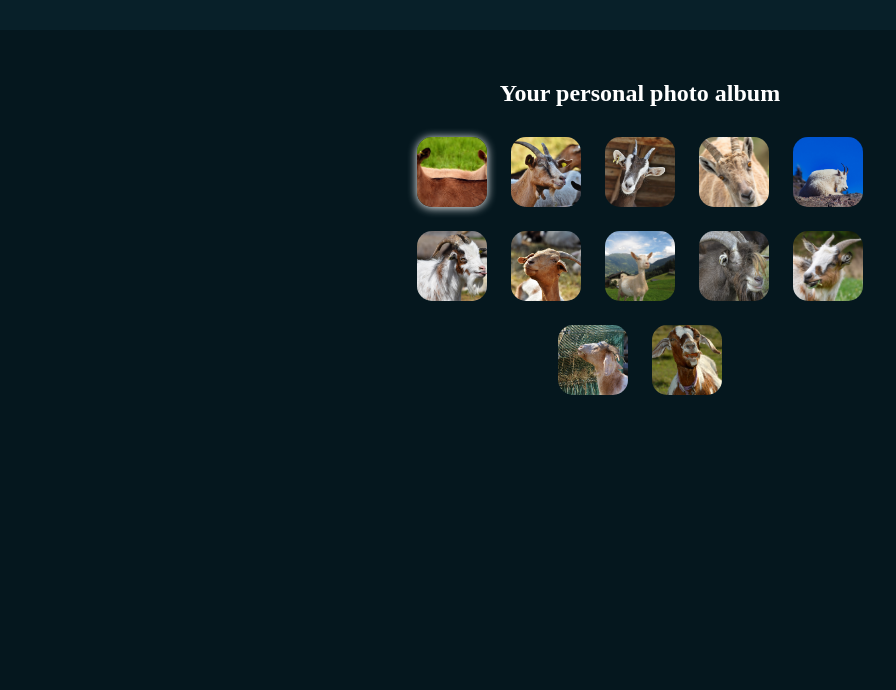
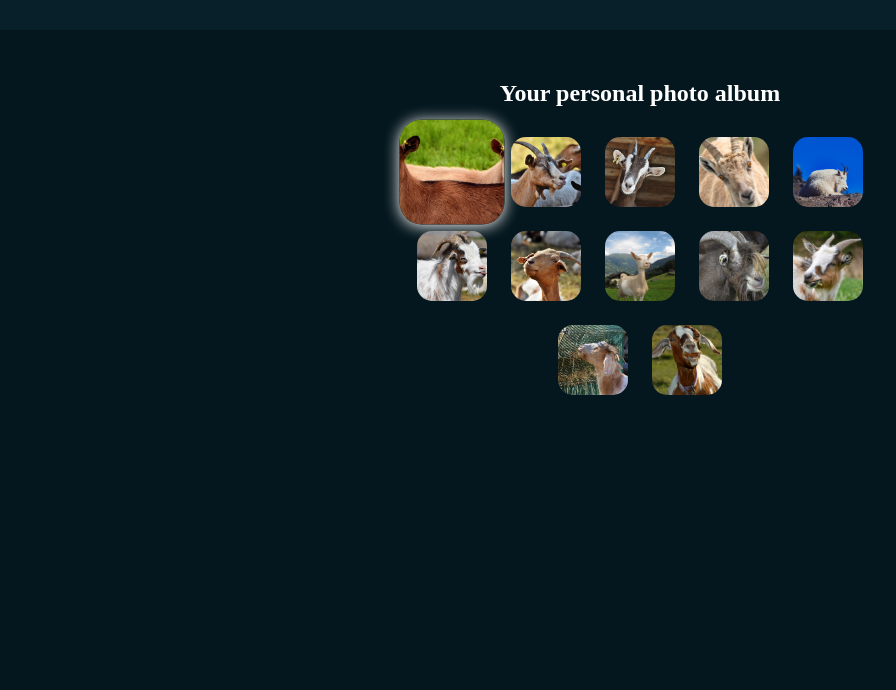
Before and after one commit to K1111n/Fotogram, a plain HTML site: page index.html in a window 1280 px wide. In both pictures the pointer is over the picture 452 px from the left and 281 px from the top of the page. Shown: the part 110-800 px from the top of the page, without its empty margins (0-896 px from the left). Drawn offline with Linux system fonts and the light colour scheme.

```diff
--- a/styles.css
+++ b/styles.css
@@ -42,8 +42,9 @@ main img{
 }
 .goat-pics:hover{
     padding:0;
-    transform: scale (2.2);
+
     transition: transform 0.5s;
+    transform: scale(1.5);
     box-shadow: white 0px 1px 10px;
 }
 
```
